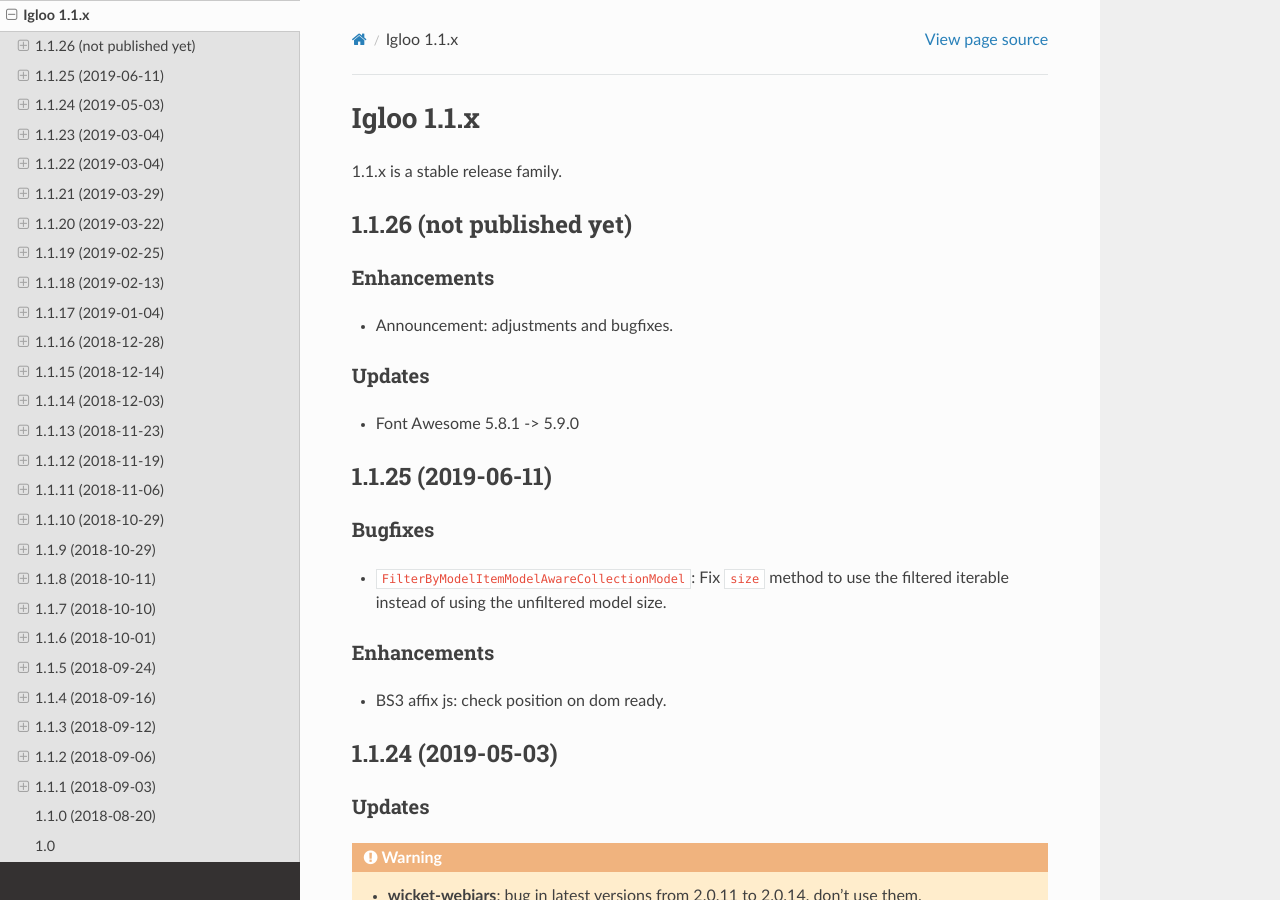
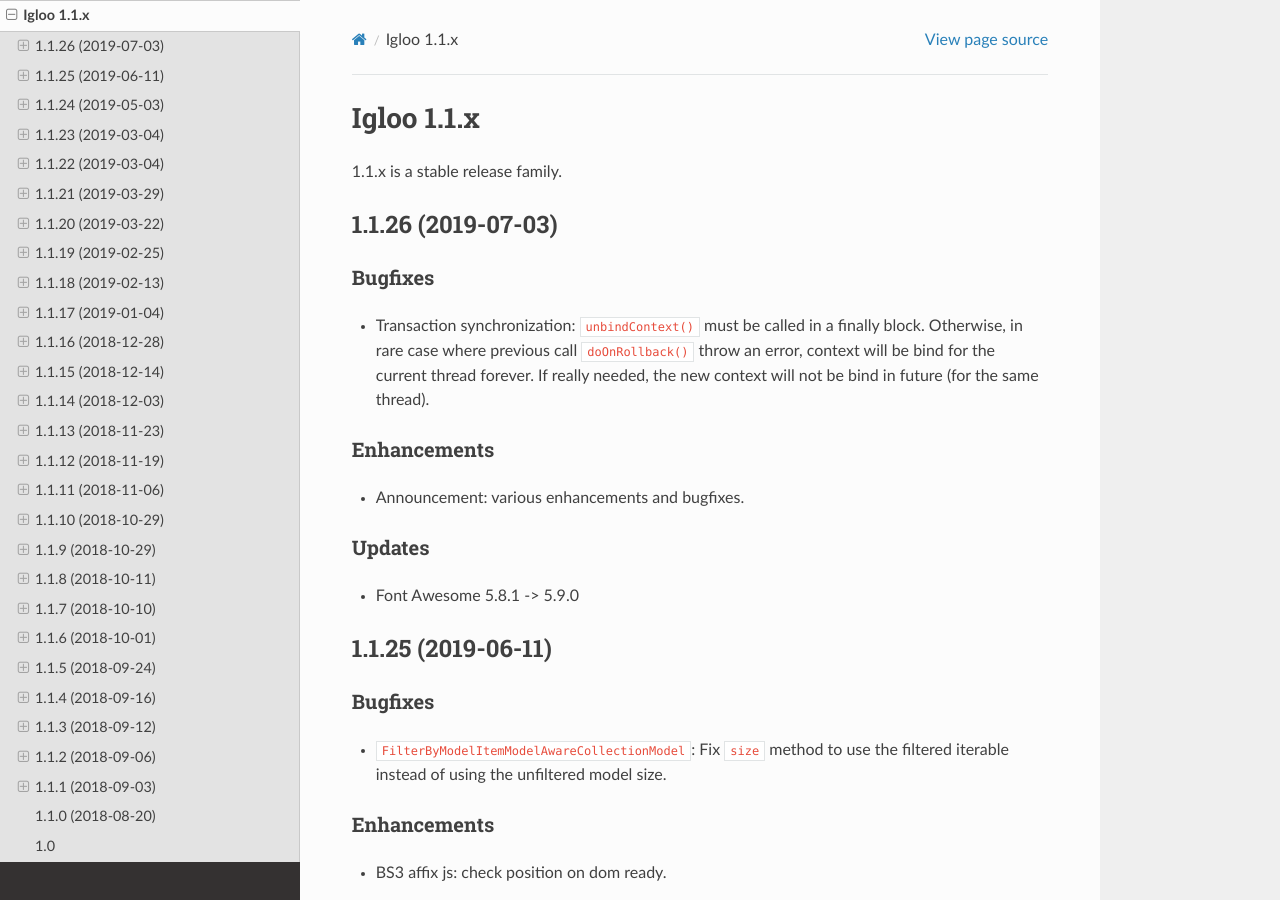
Before and after one commit to igloo-project/igloo-doc, a Sphinx documentation site: the page built from source/release-notes/1.1.x.rst, in a window 1280 px wide and 900 px high. Built offline with Sphinx 7.4.7 and the Read the Docs theme 2.0.0, drawn with Linux system fonts in a browser that asks for light colours.

Commit message:
1.1.26: update release notes

```diff
--- a/source/release-notes/1.1.x.rst
+++ b/source/release-notes/1.1.x.rst
@@ -6,13 +6,21 @@
 
 .. _v1.1.26:
 
-1.1.26 (not published yet)
-##########################
+1.1.26 (2019-07-03)
+###################
+
+Bugfixes
+********
+
+* Transaction synchronization: ``unbindContext()`` must be called in a finally
+  block. Otherwise, in rare case where previous call ``doOnRollback()`` throw
+  an error, context will be bind for the current thread forever. If really
+  needed, the new context will not be bind in future (for the same thread).
 
 Enhancements
 ************
 
-* Announcement: adjustments and bugfixes.
+* Announcement: various enhancements and bugfixes.
 
 Updates
 *******
```
